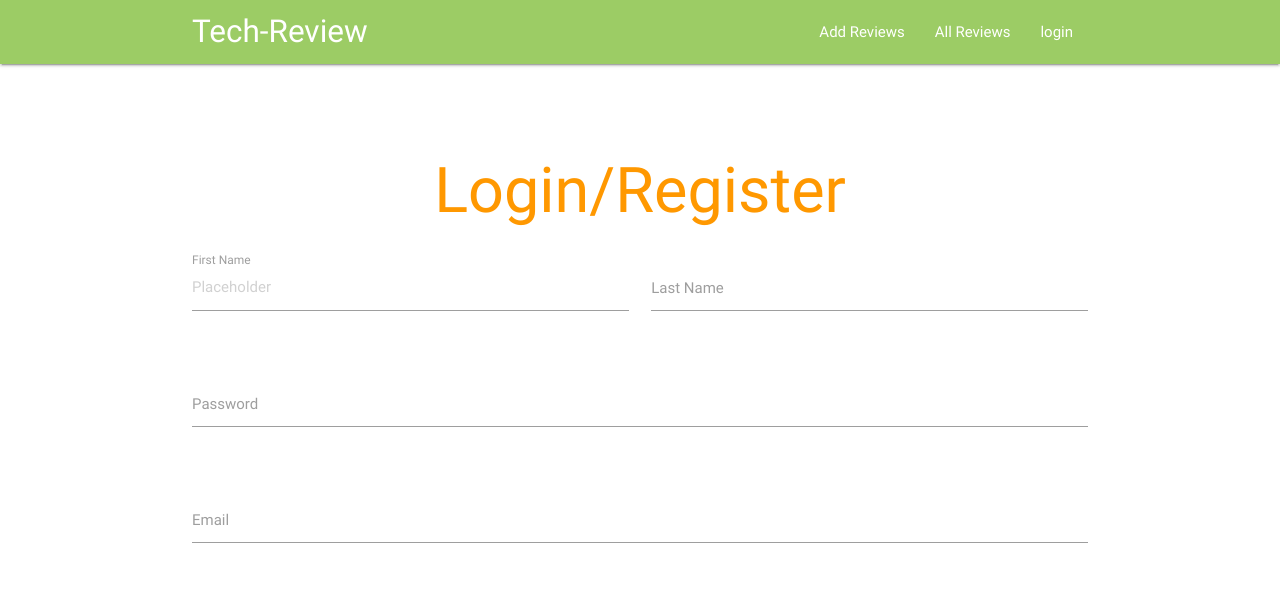
After one commit to rameez1822534/milestone-project-3, a Flask app: template templates/login.html in a window 1280 px wide. The commit adds this page. Shown: the top 597 px of the page. Run offline with Flask 2, Linux system fonts and the light colour scheme; the template is opened without the code that fills it, so the values that code supplies are empty; some libraries are stand-ins or nearby versions.

Commit message:
added login.html

```diff
--- a/app.py
+++ b/app.py
@@ -4,10 +4,11 @@ from flask_pymongo import PyMongo
 from bson.objectid import ObjectId
 
 app = Flask(__name__)
+
 app.config["MONGO_DBNAME"] = "tech-data"
-app.config["MONGO_URI"] = os.getenv("MONGO_URI")
+app.config["MONGO_URI"] =  os.environ.get("MONGO_URI")
+
 mongo = PyMongo(app)
-
 
 @app.route('/')
 @app.route('/get_reviews')
--- a/static/css/style.css
+++ b/static/css/style.css
@@ -1,14 +1,16 @@
-/* Custom Stylesheet */
-/**
- * Use this file to override Materialize files so you can update
- * the core Materialize files in the future
- *
- * Made By MaterializeCSS.com
- */
+.icon-block {
+  display: flex;
+  flex-direction: column;
+  padding: 15px;
+  height: 400px;
+}
 
-.icon-block {
-  padding: 0 15px;
+.review-block {
+  display: flex;
+  flex-direction: column;
+  padding: 15px;
 }
+
 .icon-block .material-icons {
-	font-size: inherit;
+font-size: inherit;
 }
--- /dev/null
+++ b/templates/login.html
@@ -0,0 +1,37 @@
+{% extends "base.html" %}
+{% block content %}
+    <div class="section no-pad-bot" id="index-banner">
+        <div class="container">
+            <br><br>
+            <h1 class="header center orange-text">Login/Register</h1>
+            <div class="row">
+            <form class="col s12">
+      <div class="row">
+        <div class="input-field col s6">
+          <input placeholder="Placeholder" id="first_name" type="text" class="validate">
+          <label for="first_name">First Name</label>
+        </div>
+        <div class="input-field col s6">
+          <input id="last_name" type="text" class="validate">
+          <label for="last_name">Last Name</label>
+        </div>
+      </div>
+      <div class="row">
+        <div class="input-field col s12">
+          <input id="password" type="password" class="validate">
+          <label for="password">Password</label>
+        </div>
+      </div>
+      <div class="row">
+        <div class="input-field col s12">
+          <input id="email" type="email" class="validate">
+          <label for="email">Email</label>
+        </div>
+      </div>
+            </form>
+            </div>
+        </div>
+    </div>
+
+
+{% endblock %}
--- a/templates/reviews.html
+++ b/templates/reviews.html
@@ -8,7 +8,7 @@
             <h5 class="header col s12 light">You can trust our in-depth technology reviews to help you buy the best product for your needs</h5>
         </div>
             <div class="row center">
-            <a href="/addreviews" class="btn-large waves-effect waves-light orange">Add Reviews</a>
+            <a href="/add_reviews" class="btn-large waves-effect waves-light orange">Add Reviews</a>
         </div>
         <br><br>
         <div class="row center">
@@ -16,9 +16,9 @@
     {% for review in reviews %}
     <div class="col s12 m4">
         <div class="icon-block">
-         <!-- Recipe Image -->
+         <!-- Review Image -->
          <img src="{{review.deviceimage_url}}" class="materialboxed" width="100%" height="165px" alt="{{review.device_model}}">
-  <!-- Recipe INTRO -->
+  <!-- Review INTRO -->
   <h5 class="center">{{review.device_type}}</h5>
   <h6 class="center"><i class="fas fa-sim-card"></i>{{review.device_make}}</h6>
   <h6 class="center"><i class="fas fa-mobile"></i> {{ review.device_model}}</h6>
--- a/templates/subtemp/_navbar.html
+++ b/templates/subtemp/_navbar.html
@@ -12,7 +12,7 @@
             <li><a href="/get_reviews">All Reviews</a></li>
         </ul>
          <ul class="right hide-on-med-and-down">
-            <li><a href="/addreviews">Add Reviews</a></li>
+            <li><a href="/add_reviews">Add Reviews</a></li>
         </ul>
         <ul id="nav-mobile" class="sidenav">
             <li><a href="/get_reviews">All Reviews</a></li>
```
